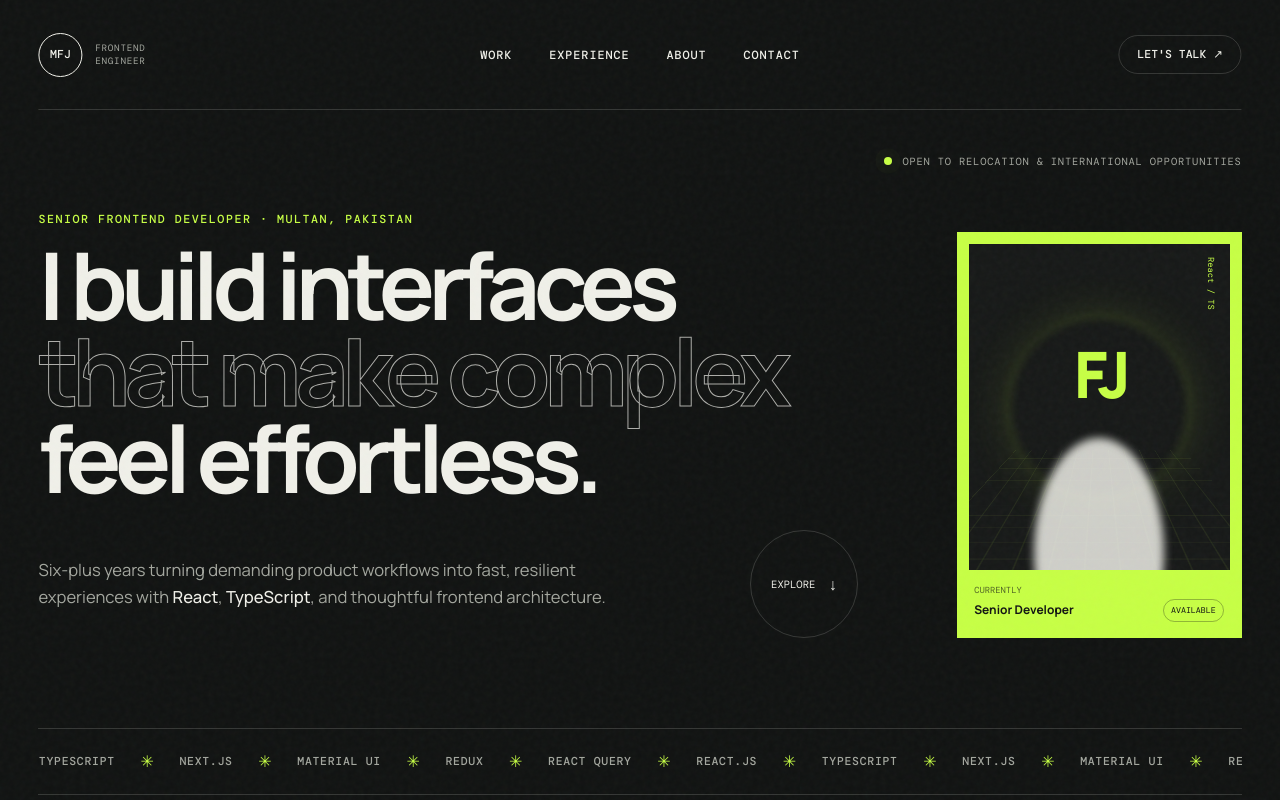
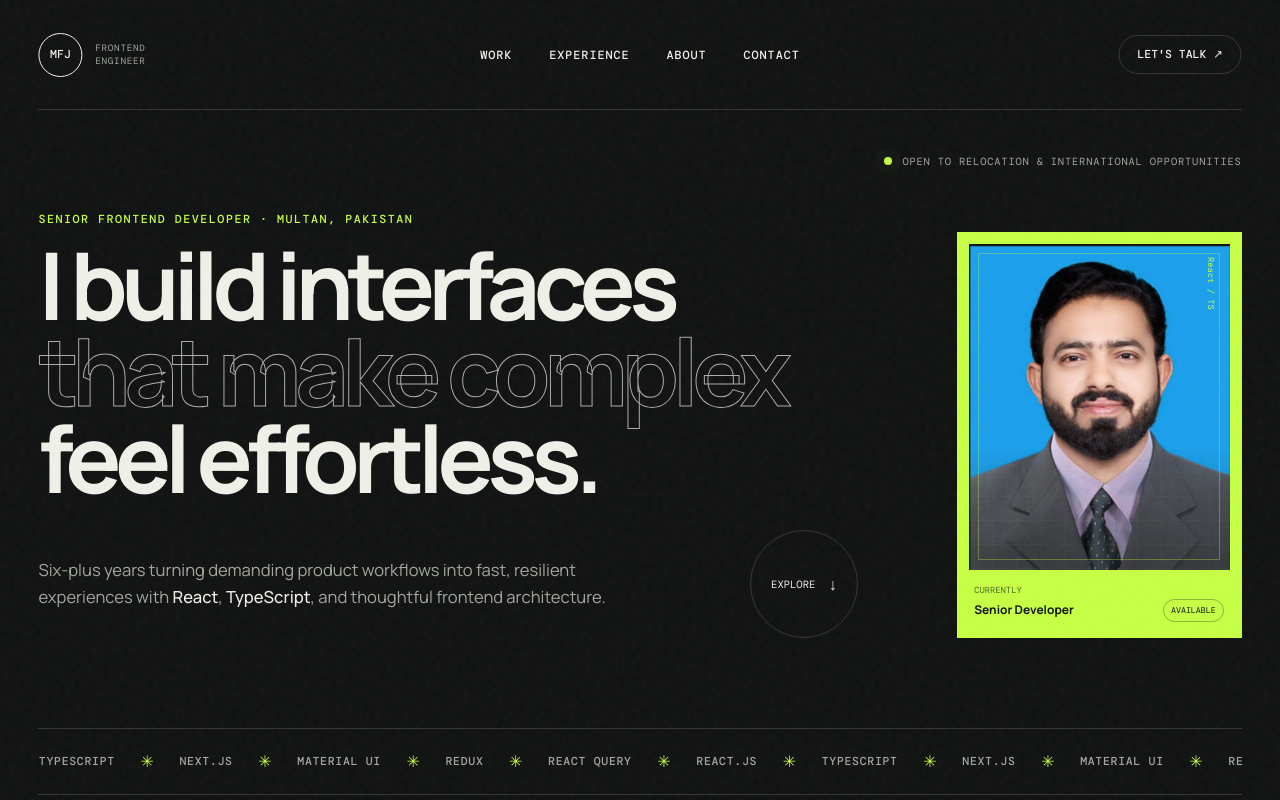
Before and after one commit to kfaysal44/protfolio, a plain HTML site: page index.html in a window 1280 px wide. Shown: the top 800 px of the page. Drawn offline with nearby package versions, Linux system fonts and the light colour scheme; a web font is replaced by a local one.

Commit message:
Add profile portrait to portfolio hero

```diff
--- a/index.html
+++ b/index.html
@@ -72,8 +72,14 @@
 
           <aside class="hero-card reveal" aria-label="Developer profile">
             <div class="portrait-frame">
+              <img
+                class="portrait-photo"
+                src="assets/muhammad-faisal-jahangir.png"
+                alt="Portrait of Muhammad Faisal Jahangir"
+                width="445"
+                height="570"
+              />
               <div class="portrait-grid" aria-hidden="true"></div>
-              <span class="portrait-initials">FJ</span>
               <span class="portrait-label">React / TS</span>
             </div>
             <div class="hero-card-footer">
--- a/styles.css
+++ b/styles.css
@@ -58,11 +58,11 @@ button { color: inherit; font: inherit; }
 .circle-arrow { font-size: 1rem; }
 .hero-card { padding: .75rem; color: var(--ink); background: var(--acid); transform: rotate(1.5deg); }
 .portrait-frame { position: relative; aspect-ratio: .8; overflow: hidden; background: #171918; }
-.portrait-grid { position: absolute; inset: 0; opacity: .25; background-image: linear-gradient(rgba(199,255,69,.3) 1px, transparent 1px), linear-gradient(90deg, rgba(199,255,69,.3) 1px, transparent 1px); background-size: 24px 24px; transform: perspective(300px) rotateX(55deg) scale(1.5); transform-origin: bottom; }
-.portrait-frame::before, .portrait-frame::after { content: ""; position: absolute; border-radius: 50%; filter: blur(4px); }
-.portrait-frame::before { width: 180px; height: 180px; left: 50%; top: 22%; transform: translateX(-50%); border: 1px solid rgba(199,255,69,.5); box-shadow: 0 0 50px rgba(199,255,69,.12); }
-.portrait-frame::after { width: 130px; height: 230px; left: 50%; bottom: -30%; transform: translateX(-50%); background: var(--paper); opacity: .85; }
-.portrait-initials { position: absolute; z-index: 2; left: 50%; top: 40%; transform: translate(-50%,-50%); color: var(--acid); font-size: 4rem; font-weight: 800; letter-spacing: -.1em; }
+.portrait-photo { display: block; width: 100%; height: 100%; object-fit: cover; object-position: center top; filter: saturate(.88) contrast(1.04); transition: transform .6s cubic-bezier(.2,.65,.25,1), filter .6s ease; }
+.hero-card:hover .portrait-photo { transform: scale(1.035); filter: saturate(1) contrast(1.03); }
+.portrait-grid { position: absolute; z-index: 1; inset: 48% 0 0; opacity: .16; pointer-events: none; background-image: linear-gradient(rgba(199,255,69,.35) 1px, transparent 1px), linear-gradient(90deg, rgba(199,255,69,.35) 1px, transparent 1px); background-size: 24px 24px; -webkit-mask-image: linear-gradient(transparent, #000); mask-image: linear-gradient(transparent, #000); }
+.portrait-frame::before { content: ""; position: absolute; z-index: 2; inset: 0; pointer-events: none; background: linear-gradient(180deg, transparent 62%, rgba(17,19,18,.28)); }
+.portrait-frame::after { content: ""; position: absolute; z-index: 3; inset: .6rem; pointer-events: none; border: 1px solid rgba(199,255,69,.32); }
 .portrait-label { position: absolute; z-index: 3; right: .8rem; top: .8rem; color: var(--acid); font: 400 .55rem var(--mono); writing-mode: vertical-rl; }
 .hero-card-footer { display: flex; justify-content: space-between; align-items: end; padding: .9rem .35rem .25rem; }
 .hero-card-footer span { display: block; font: .55rem var(--mono); text-transform: uppercase; opacity: .65; }
@@ -180,7 +180,7 @@ button { color: inherit; font: inherit; }
   .site-nav.open { opacity: 1; visibility: visible; }
   .hero { padding-top: 140px; }
   .hero-grid { grid-template-columns: 1fr; }
-  .hero-card { display: none; }
+  .hero-card { display: block; justify-self: end; width: min(300px, 78vw); margin-top: 1rem; }
   .section-heading { grid-template-columns: 1fr; }
   .section-heading > p:last-child { max-width: 500px; }
   .project, .experience-grid { grid-template-columns: 1fr; }
@@ -194,6 +194,7 @@ button { color: inherit; font: inherit; }
   .site-header { height: 90px; }
   .brand-role { display: none; }
   .hero h1 { font-size: clamp(3rem, 14.3vw, 5rem); }
+  .hero-card { width: min(235px, 72vw); }
   .hero-bottom { align-items: flex-start; gap: 2rem; flex-direction: column; }
   .circle-link { width: 90px; height: 90px; }
   .hero-kicker { align-self: flex-start; }
```
Also changed, not shown: assets/muhammad-faisal-jahangir.png (added).
